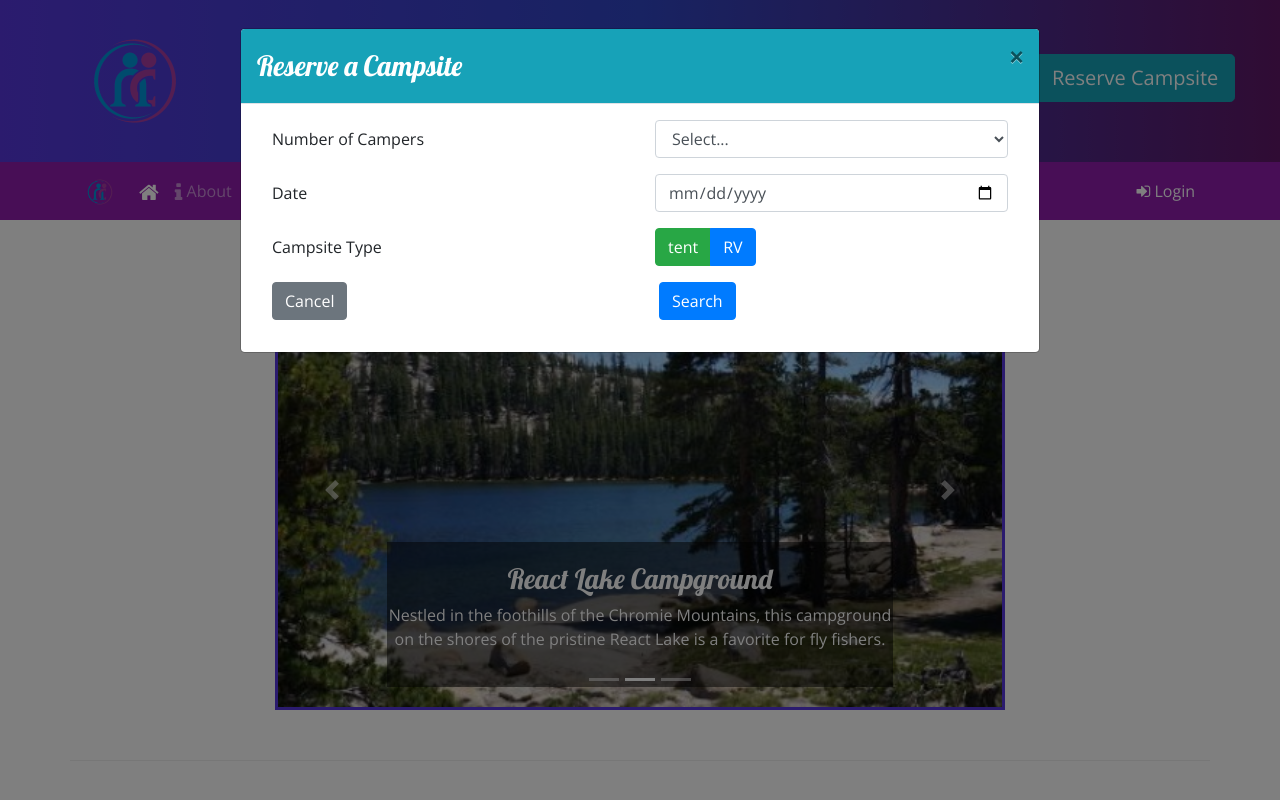
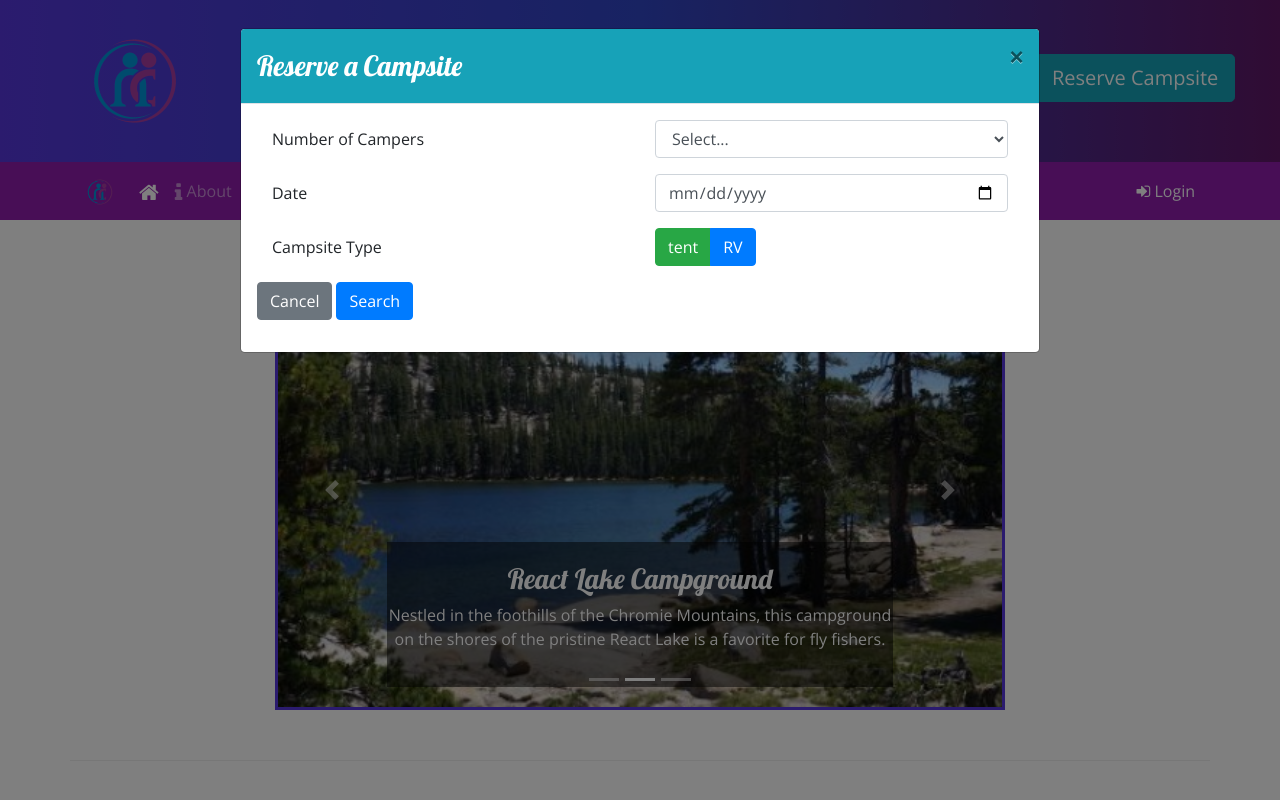
Before and after one commit to Rockrat2008/NuCamp-Campsite, a website: page index.html in a window 1280 px wide. Both pictures are taken after a click on the button "Reserve Campsite". Shown: the top 800 px of the page. Drawn offline with nearby package versions, Linux system fonts and the light colour scheme.

Commit message:
Fixed errors for button layout on reserve a campsite modal

```diff
--- a/index.html
+++ b/index.html
@@ -165,20 +165,12 @@
                     </label>
                   </div>
                 </div>
+
                 <div class="form-group row">
-                  <div class="col">
-                    <button
-                      class="btn btn-secondary ml-auto"
-                      data-dismiss="modal"
-                    >
-                      Cancel
-                    </button>
-                  </div>
-                  <div class="col">
-                    <button class="btn btn-primary ml-1" type="submit">
-                      Search
-                    </button>
-                  </div>
+                  <button class="btn btn-secondary" data-dismiss="modal">
+                    Cancel
+                  </button>
+                  <button class="btn btn-primary ml-1" type="submit">Search</button>
                 </div>
               </form>
             </div>
```
